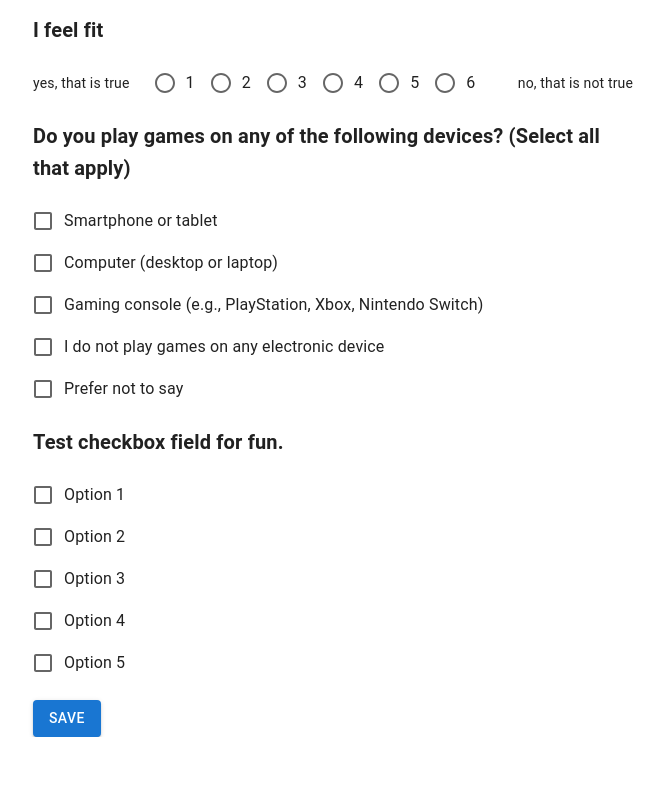
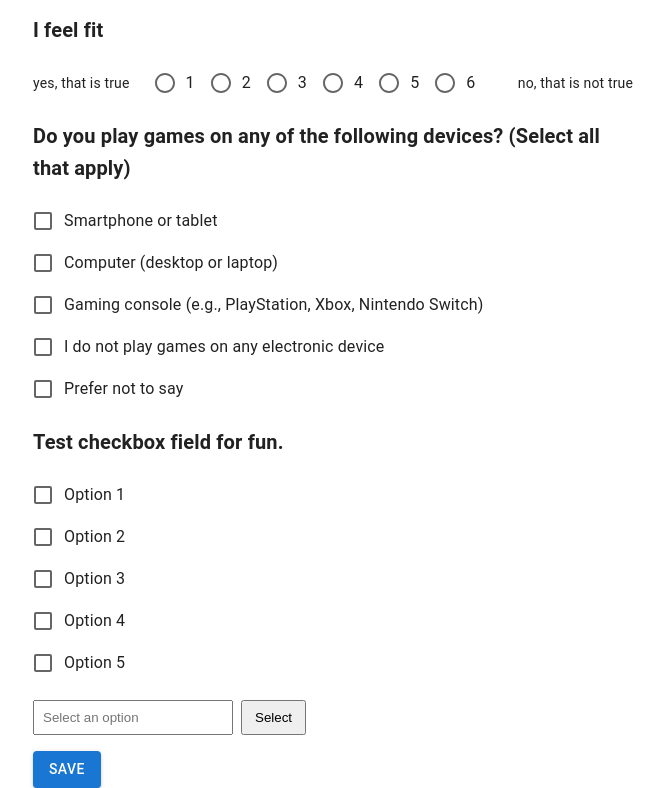
Before and after one commit to pdfusion/PDFusion_UI, a React (Vite) app: page /questionnaire in a window 1280 px wide. Shown: the part 322-1110 px from the top of the page, without its empty margins (331-995 px from the left). Before the commit the page ends 1059 px from the top, so only its background shows below. Built offline with nearby package versions, Linux system fonts and the light colour scheme.

Commit message:
Create PDSelector - initial commit

```diff
--- /dev/null
+++ b/src/components/widgets/PDSelector.tsx
@@ -0,0 +1,68 @@
+import React, { useState } from 'react';
+import styles from '../../styles/PDSelector.module.css';
+
+interface Option {
+  id: string;
+  name: string;
+  description: string;
+}
+
+const mockData: Option[] = [
+  { id: 'A001', name: 'Option 1', description: 'First option' },
+  { id: 'A002', name: 'Option 2', description: 'Second option' },
+  { id: 'A003', name: 'Option 3', description: 'Third option' },
+];
+
+const PDSelector: React.FC = () => {
+  const [selectedName, setSelectedName] = useState<string>('');
+  const [isPanelOpen, setIsPanelOpen] = useState<boolean>(false);
+
+  const handleSelect = (name: string): void => {
+    setSelectedName(name);
+    setIsPanelOpen(false);
+  };
+
+  return (
+    <div className={styles.selectorContainer}>
+      <input
+        type="text"
+        value={selectedName}
+        readOnly
+        placeholder="Select an option"
+        className={styles.selectorInput}
+      />
+      <button onClick={() => setIsPanelOpen(true)} className={styles.selectorButton}>
+        Select
+      </button>
+
+      {isPanelOpen && (
+        <div className={styles.slideInPanel}>
+          <div className={styles.panelHeader}>
+            <h3>Select an Option</h3>
+            <button onClick={() => setIsPanelOpen(false)}>Close</button>
+          </div>
+          <table className={styles.panelTable}>
+            <thead>
+              <tr>
+                <th>ID</th>
+                <th>Name</th>
+                <th>Description</th>
+              </tr>
+            </thead>
+            <tbody>
+              {mockData.map((item) => (
+                <tr key={item.id} onClick={() => handleSelect(item.name)}>
+                  <td>{item.id}</td>
+                  <td>{item.name}</td>
+                  <td>{item.description}</td>
+                </tr>
+              ))}
+            </tbody>
+          </table>
+        </div>
+      )}
+    </div>
+  );
+};
+
+export default PDSelector;
--- a/src/pages/Questionnaire.tsx
+++ b/src/pages/Questionnaire.tsx
@@ -7,6 +7,7 @@ import PDCheckboxGroup from '../components/widgets/PDCheckboxGroup.tsx';
 import { useParams } from 'react-router-dom';
 import { useCasesDataAPI } from '../hooks/useCasesDataAPI';
 import type { IQuestionnaire } from './IQuestionnaire.tsx';
+import PDSelector from '../components/widgets/PDSelector.tsx';
 
 const Questionnaire = ({  }:IQuestionnaire): JSX.Element => {
   const {
@@ -85,6 +86,8 @@ const Questionnaire = ({  }:IQuestionnaire): JSX.Element => {
         ]}
       />
 
+      <PDSelector/>
+
       <PDButton
         buttonType={"save"}
       />
--- /dev/null
+++ b/src/styles/PDSelector.module.css
@@ -0,0 +1,61 @@
+.selectorContainer {
+  display: flex;
+  align-items: center;
+  gap: 8px;
+  position: relative;
+}
+
+.selectorInput {
+  padding: 8px;
+  width: 200px;
+}
+
+.selectorButton {
+  padding: 8px 12px;
+  cursor: pointer;
+}
+
+.slideInPanel {
+  position: absolute;
+  top: 40px;
+  right: 0;
+  width: 400px;
+  background: #fff;
+  border: 1px solid #ccc;
+  box-shadow: -2px 0 5px rgba(0, 0, 0, 0.1);
+  animation: slideIn 0.3s ease-out;
+  z-index: 100;
+}
+
+@keyframes slideIn {
+  from {
+    transform: translateX(100%);
+  }
+  to {
+    transform: translateX(0);
+  }
+}
+
+.panelHeader {
+  display: flex;
+  justify-content: space-between;
+  padding: 10px;
+  background: #f5f5f5;
+  border-bottom: 1px solid #ddd;
+}
+
+.panelTable {
+  width: 100%;
+  border-collapse: collapse;
+}
+
+.panelTable th,
+.panelTable td {
+  padding: 8px;
+  border: 1px solid #ddd;
+  cursor: pointer;
+}
+
+.panelTable tr:hover {
+  background-color: #f0f0f0;
+}
```
